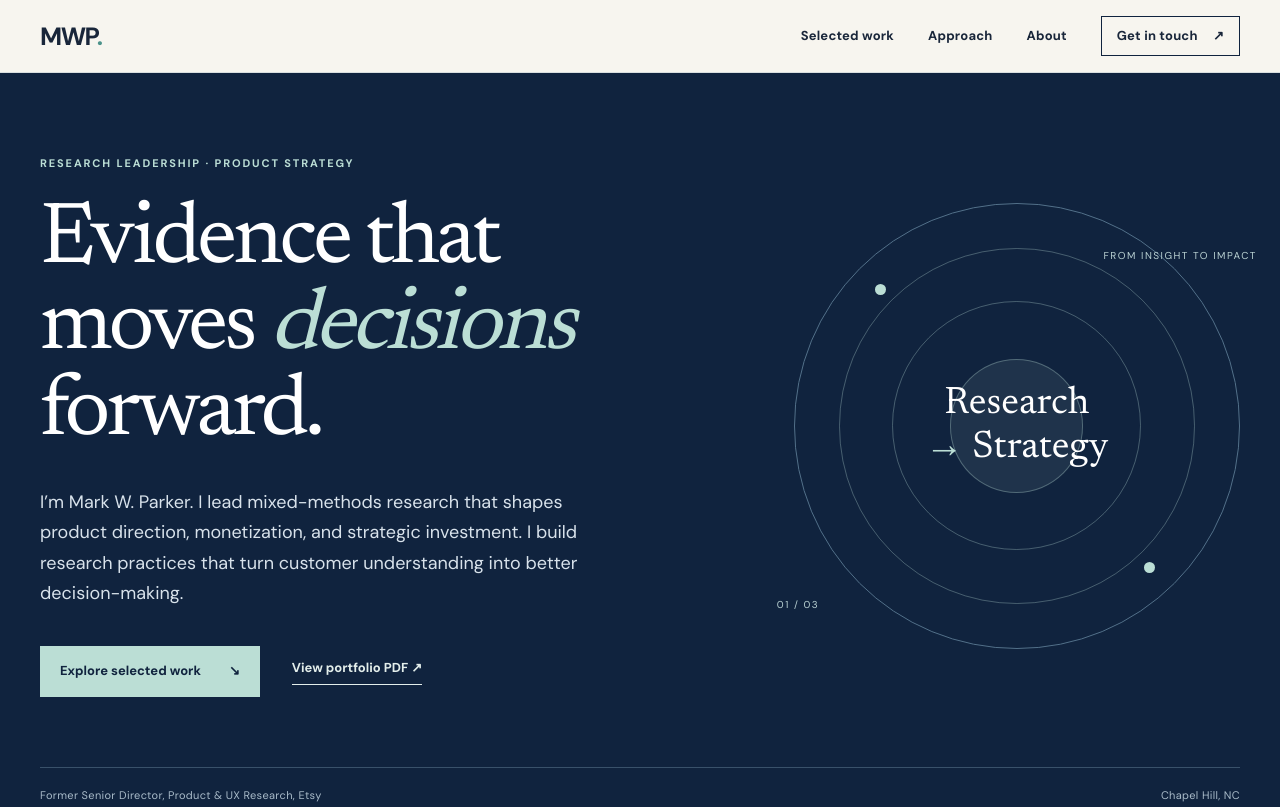
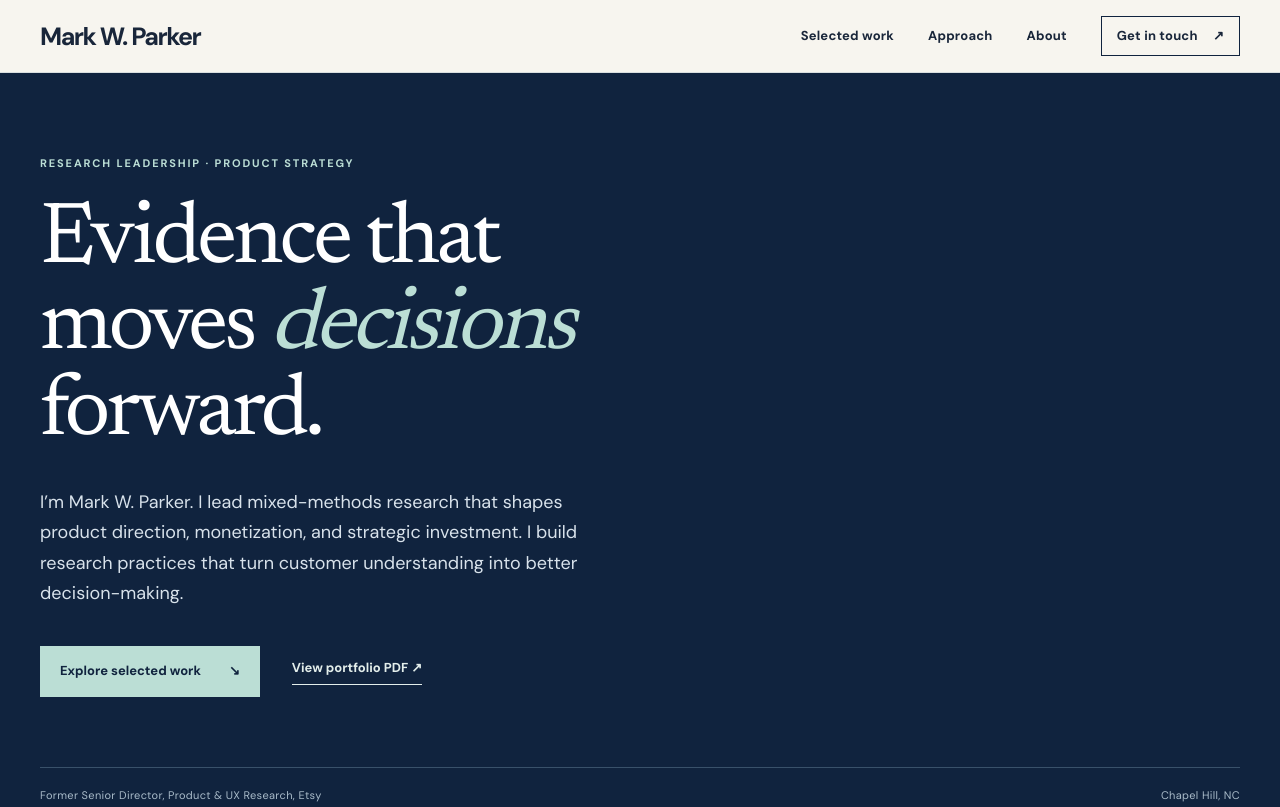
Before and after one commit to wm-negroni/mwp_portfolio, a plain HTML site: page index.html in a window 1280 px wide. Shown: the top 807 px of the page. Drawn offline with Linux system fonts and the light colour scheme.

Commit message:
Use full name in header and remove hero illustration

```diff
--- a/index.html
+++ b/index.html
@@ -15,7 +15,7 @@
   <a class="skip" href="#main">Skip to content</a>
   <header class="site-header">
     <div class="shell nav-wrap">
-      <a class="wordmark" href="#top" aria-label="Mark W. Parker, back to top">MWP<span class="wordmark-dot">.</span></a>
+      <a class="wordmark" href="#top" aria-label="Mark W. Parker, back to top">Mark W. Parker</a>
       <nav aria-label="Main navigation"><a href="#work">Selected work</a><a href="#approach">Approach</a><a href="#about">About</a><a class="nav-contact" href="mailto:mwparker2@gmail.com">Get in touch <span aria-hidden="true">↗</span></a></nav>
     </div>
   </header>
@@ -23,7 +23,6 @@
     <section class="hero" id="top">
       <div class="shell hero-grid">
         <div><p class="eyebrow light">Research leadership · Product strategy</p><h1>Evidence that moves <em>decisions</em> forward.</h1><p class="hero-copy">I’m Mark W. Parker. I lead mixed-methods research that shapes product direction, monetization, and strategic investment. I build research practices that turn customer understanding into better decision-making.</p><div class="hero-actions"><a class="button button-light" href="#work">Explore selected work <span aria-hidden="true">↘</span></a><a class="text-link light-link" href="https://drive.google.com/file/d/1pf7tI7sldAUB6FnwBiD7TLIqTOPzl3YO/view?usp=drivesdk" target="_blank" rel="noopener">View portfolio PDF <span aria-hidden="true">↗</span></a></div></div>
-        <div class="hero-art" aria-hidden="true"><span class="art-label">FROM INSIGHT TO IMPACT</span><div class="orbit orbit-one"></div><div class="orbit orbit-two"></div><div class="orbit orbit-three"></div><div class="art-core">Research<br><span>→</span> Strategy</div><span class="art-note">01 / 03</span></div>
       </div>
       <div class="shell hero-foot"><span>Former Senior Director, Product & UX Research, Etsy</span><span>Chapel Hill, NC</span></div>
     </section>
```
